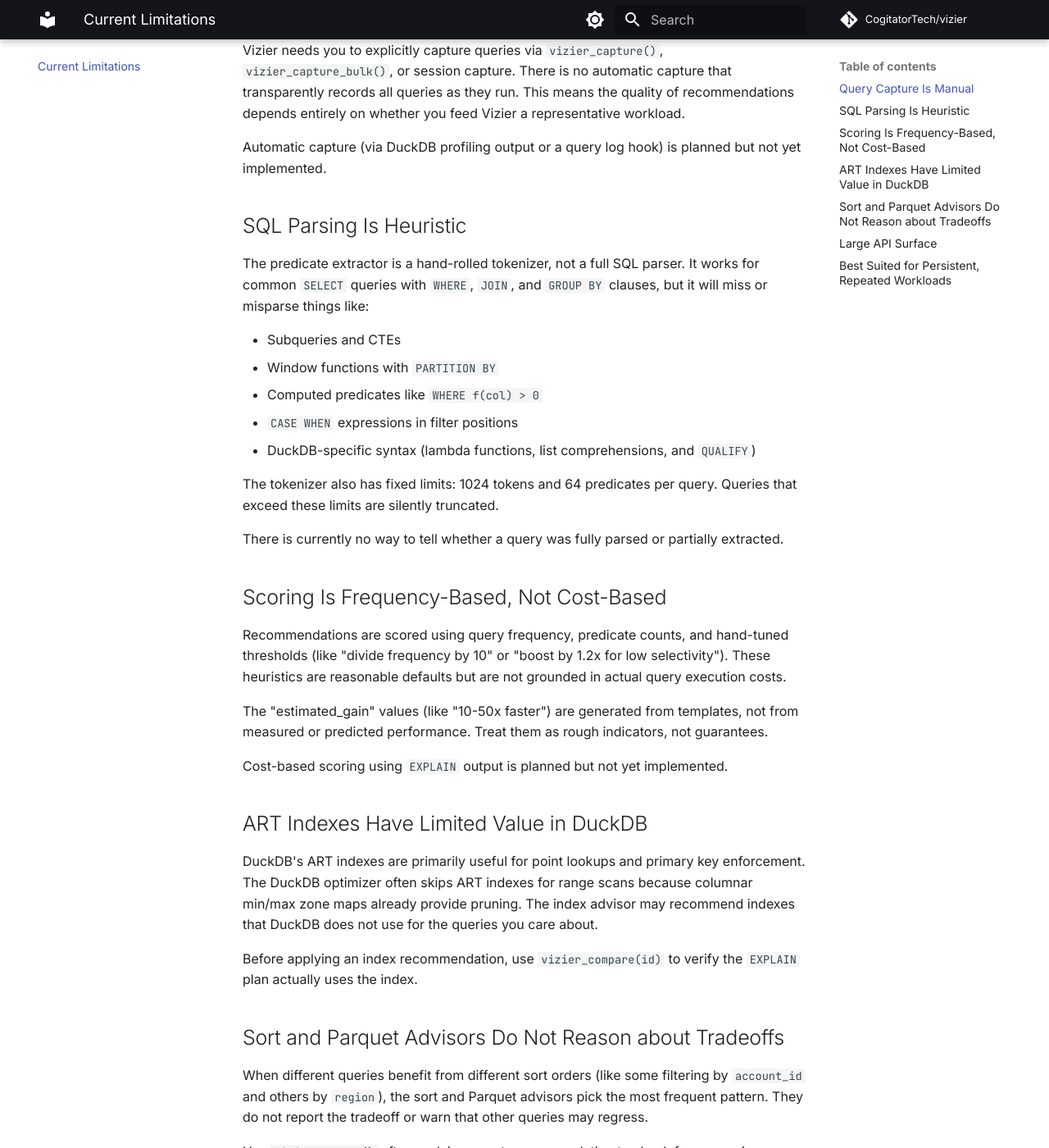
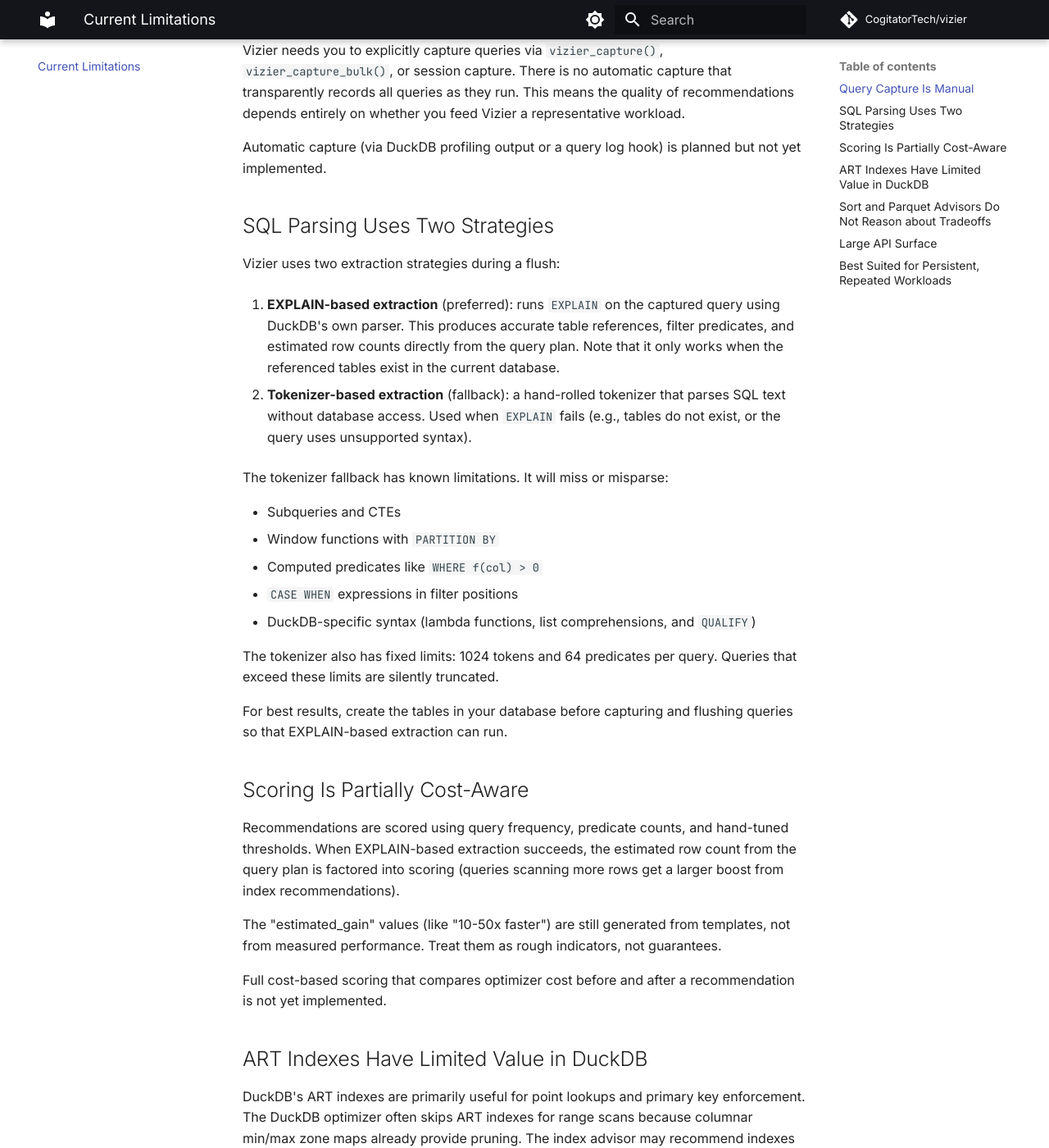
Before and after one commit to CogitatorTech/vizier, an MkDocs documentation site: the page built from docs/limitations.md, in a window 1280 px wide and 1400 px high, scrolled down 321 px. Shown: the whole window at 82% size. Built offline with MkDocs 1.6.1 and Material for MkDocs 9.7.7, drawn with Linux system fonts in a browser that asks for light colours; comment, search, counter and statistics services are not loaded.

Commit message:
Add EXPLAIN-based predicate extraction (with estimated row counts and cost-aware scoring)

```diff
--- a/docs/limitations.md
+++ b/docs/limitations.md
@@ -11,10 +11,18 @@
 
 Automatic capture (via DuckDB profiling output or a query log hook) is planned but not yet implemented.
 
-## SQL Parsing Is Heuristic
+## SQL Parsing Uses Two Strategies
 
-The predicate extractor is a hand-rolled tokenizer, not a full SQL parser.
-It works for common `SELECT` queries with `WHERE`, `JOIN`, and `GROUP BY` clauses, but it will miss or misparse things like:
+Vizier uses two extraction strategies during a flush:
+
+1. **EXPLAIN-based extraction** (preferred): runs `EXPLAIN` on the captured query using DuckDB's own parser.
+   This produces accurate table references, filter predicates, and estimated row counts directly from the
+   query plan. Note that it only works when the referenced tables exist in the current database.
+
+2. **Tokenizer-based extraction** (fallback): a hand-rolled tokenizer that parses SQL text without
+   database access. Used when `EXPLAIN` fails (e.g., tables do not exist, or the query uses unsupported syntax).
+
+The tokenizer fallback has known limitations. It will miss or misparse:
 
 - Subqueries and CTEs
 - Window functions with `PARTITION BY`
@@ -25,18 +33,20 @@
 The tokenizer also has fixed limits: 1024 tokens and 64 predicates per query.
 Queries that exceed these limits are silently truncated.
 
-There is currently no way to tell whether a query was fully parsed or partially extracted.
+For best results, create the tables in your database before capturing and flushing queries so that
+EXPLAIN-based extraction can run.
 
-## Scoring Is Frequency-Based, Not Cost-Based
+## Scoring Is Partially Cost-Aware
 
-Recommendations are scored using query frequency, predicate counts, and hand-tuned thresholds
-(like "divide frequency by 10" or "boost by 1.2x for low selectivity").
-These heuristics are reasonable defaults but are not grounded in actual query execution costs.
+Recommendations are scored using query frequency, predicate counts, and hand-tuned thresholds.
+When EXPLAIN-based extraction succeeds, the estimated row count from the query plan is factored
+into scoring (queries scanning more rows get a larger boost from index recommendations).
 
-The "estimated_gain" values (like "10-50x faster") are generated from templates, not from measured or predicted performance.
-Treat them as rough indicators, not guarantees.
+The "estimated_gain" values (like "10-50x faster") are still generated from templates, not from
+measured performance. Treat them as rough indicators, not guarantees.
 
-Cost-based scoring using `EXPLAIN` output is planned but not yet implemented.
+Full cost-based scoring that compares optimizer cost before and after a recommendation is not yet
+implemented.
 
 ## ART Indexes Have Limited Value in DuckDB
 
```
Also changed, not shown: ROADMAP.md (+3 -1 lines), docs/api-reference.md (+1 -0 lines), 8 other files.
